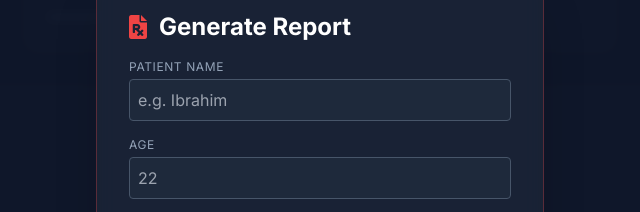
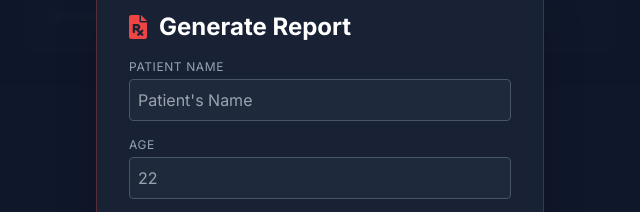
Before and after one commit to mithilajannatul019-creator/biosync-dashboard1, a plain HTML site: page index.html in a window 1280 px wide. Both pictures are taken after a click on the button "Report". Shown: the part 220-432 px from the top of the page, 320-960 px from the left. Drawn offline with nearby package versions, Linux system fonts and the light colour scheme; no server answers.

Commit message:
index.html

```diff
--- a/index.html
+++ b/index.html
@@ -128,7 +128,7 @@
             <div class="space-y-4">
                 <div>
                     <label class="block text-xs text-slate-400 uppercase tracking-wider mb-1">Patient Name</label>
-                    <input id="p-name" type="text" placeholder="e.g. Ibrahim" class="w-full bg-slate-800 border border-slate-600 rounded p-2 text-white focus:border-red-500 outline-none transition">
+                    <input id="p-name" type="text" placeholder="Patient's Name" class="w-full bg-slate-800 border border-slate-600 rounded p-2 text-white focus:border-red-500 outline-none transition">
                 </div>
                 <div>
                     <label class="block text-xs text-slate-400 uppercase tracking-wider mb-1">Age</label>
```
